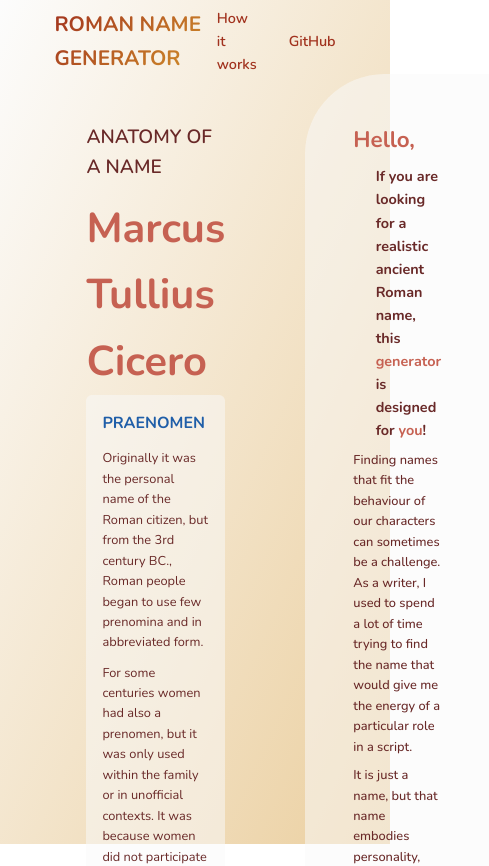
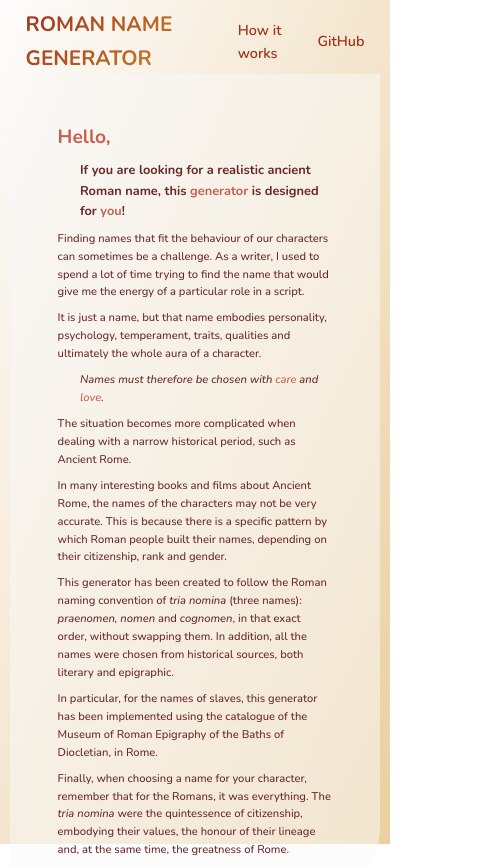
Before and after one commit to erianiel/roman-name-generator-react, a React (Vite) app: page /howitworks in a window 390 px wide. Shown: the top 866 px of the page, 489 px wide, since content can reach past the window. Built offline with nearby package versions, Linux system fonts and the light colour scheme.

Commit message:
feat: add media queries on howitworks page

```diff
--- a/src/components/HowExplanationContent.module.css
+++ b/src/components/HowExplanationContent.module.css
@@ -36,3 +36,23 @@
 .italic {
   font-style: italic;
 }
+
+/* Media queries */
+
+@media (max-width: 80em) {
+  .content {
+    max-width: 60rem;
+  }
+
+  .content h1 {
+    font-size: 2.4rem;
+  }
+
+  .content h2 {
+    font-size: 1.6rem;
+  }
+
+  .content p {
+    font-size: 1.4rem;
+  }
+}
--- a/src/components/NameAnatomy.module.css
+++ b/src/components/NameAnatomy.module.css
@@ -44,5 +44,35 @@
 }
 
 .activeName {
-  color: var(--color-darker-tertiary);
+  color: var(--color-tertiary);
 }
+
+/* Media queries */
+
+@media (max-width: 92em) {
+  .anatomy {
+    padding: 4rem 0;
+  }
+}
+
+@media (max-width: 80em) {
+  .contentBox {
+    max-width: 50rem;
+  }
+
+  .anatomy h2 {
+    font-size: 2rem;
+  }
+
+  .anatomy h3 {
+    font-size: 4.8rem;
+  }
+
+  .contentBox h4 {
+    font-size: 1.8rem;
+  }
+
+  .textBox p {
+    font-size: 1.4rem;
+  }
+}
--- a/src/pages/Howitworks.jsx
+++ b/src/pages/Howitworks.jsx
@@ -5,13 +5,13 @@ import styles from "./Howitworks.module.css";
 
 export default function Howitworks() {
   return (
-    <section className={styles.container}>
+    <main className={styles.container}>
       <PageNav />
 
-      <div className={styles.contentBox}>
+      <section className={styles.contentBox}>
         <NameAnatomy />
         <HowExplanationContent />
-      </div>
-    </section>
+      </section>
+    </main>
   );
 }
--- a/src/pages/Howitworks.module.css
+++ b/src/pages/Howitworks.module.css
@@ -6,6 +6,28 @@
 
 .contentBox {
   display: flex;
-  justify-content: space-between;
+  justify-content: space-around;
   gap: 4rem;
 }
+
+/* Media queries */
+
+@media (min-width: 120em) {
+  .container section {
+    justify-content: space-evenly;
+  }
+}
+
+@media (max-width: 84.25em) {
+  .container {
+    padding: 1.2rem;
+  }
+}
+
+@media (max-width: 67em) {
+  .contentBox {
+    flex-direction: column-reverse;
+    align-items: center;
+    gap: 6rem;
+  }
+}
```
